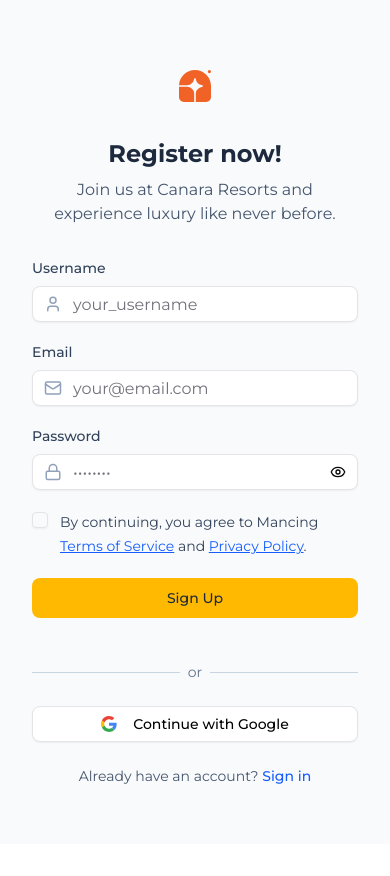
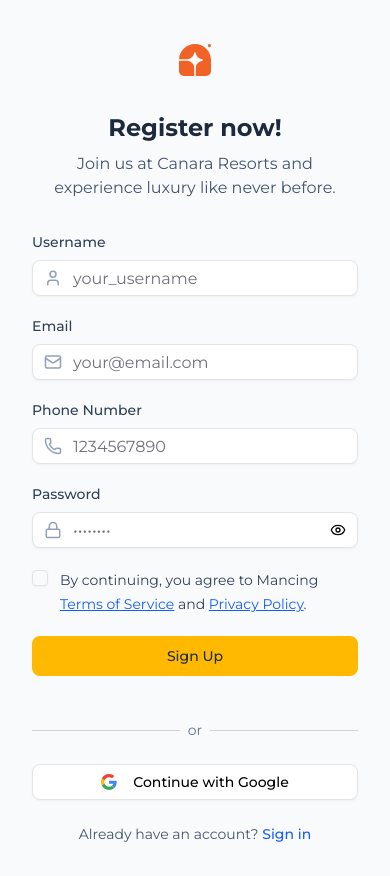
Before and after one commit to Krishnas-world/hotel-management-frontend, a Next.js app: page /register in a window 390 px wide. Before the commit the page ends 844 px from the top, so only its background shows below. Built offline with nearby package versions, Linux system fonts and the light colour scheme.

Commit message:
updates: added phone property in user registration

```diff
--- a/app/(route)/register/page.tsx
+++ b/app/(route)/register/page.tsx
@@ -2,7 +2,7 @@
 
 "use client"
 import React, { useState } from 'react';
-import { Mail, Lock, User, Loader2, EyeOff, Eye } from 'lucide-react';
+import { Mail, Lock, User, Loader2, EyeOff, Eye, Phone } from 'lucide-react';
 import { Input } from '@/components/ui/input';
 import { Button } from '@/components/ui/button';
 import Link from 'next/link';
@@ -187,6 +187,7 @@
           fullName: formData.username, // Assuming username is used as fullName in backend
           email: formData.email,
           password: formData.password,
+          phone: formData.phone, // Include phone number if required by backend
         }),
         credentials: 'include',
       });
@@ -324,6 +325,20 @@
               required
               autoComplete="email"
               disabled={isSubmitting} // Disable form fields while submitting
+            />
+
+            <FormInput
+              label="Phone Number"
+              type="number"
+              name="phone"
+              id="phone"
+              placeholder="1234567890"
+              icon={<Phone size={18} />}
+              value={formData.phone}
+              onChange={handleChange}
+              error={errors.phone}
+              required
+              autoComplete="phone"
             />
 
             <div>
```
